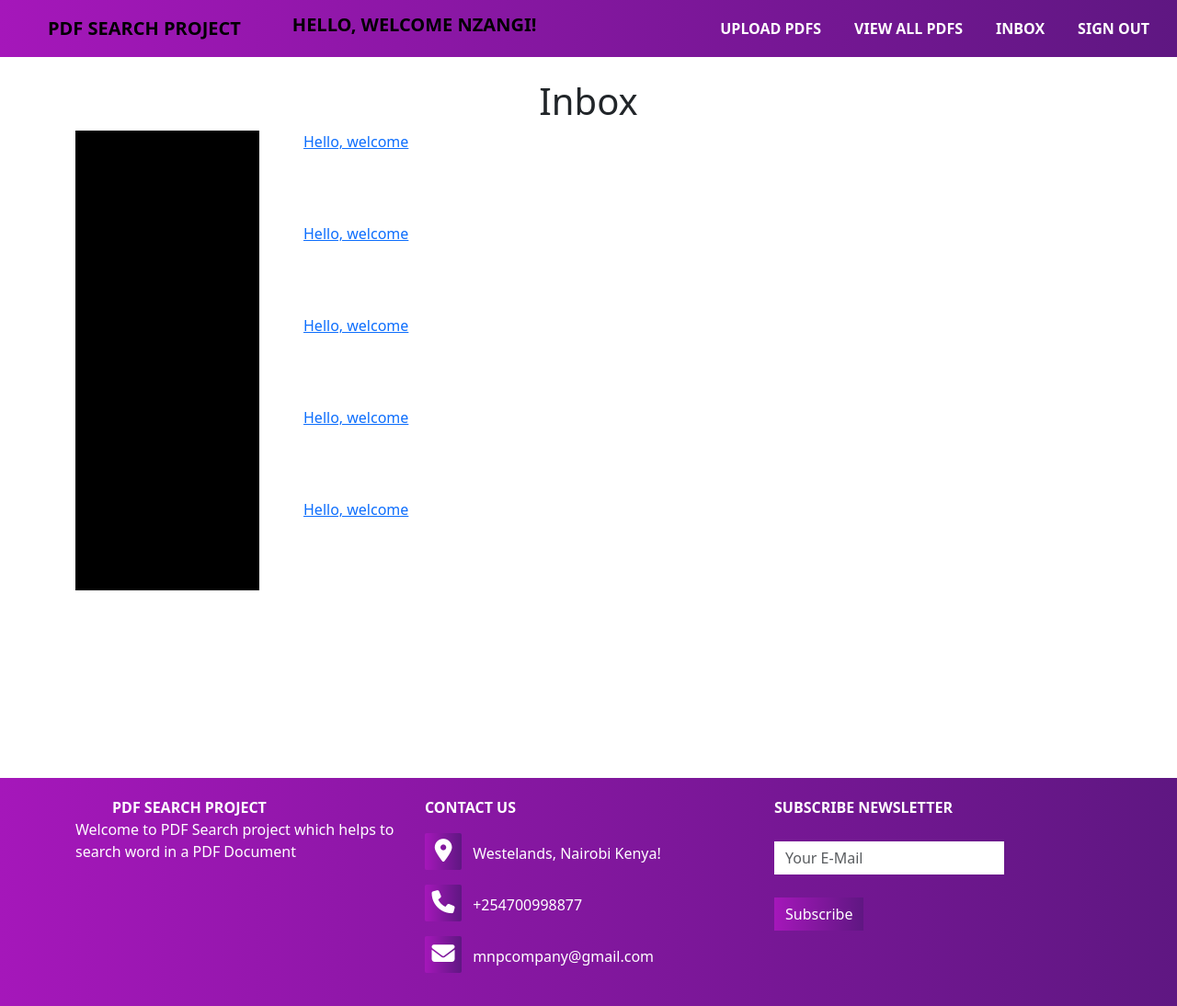
After one commit to nzangi/djangosearchapp, a Django app: page /inbox/ in a window 1280 px wide. The commit adds this page. Shown: the whole page at 92% size. Run offline with Django 5.2, Linux system fonts and the light colour scheme; a user stored in the database is signed in; data comes from the database, SQL or seed files in the repository; both versions use the stored data as it was after the commit; some libraries are stand-ins or nearby versions.

Commit message:
working on inbox function

```diff
--- a/base/templates/base/base.html
+++ b/base/templates/base/base.html
@@ -31,7 +31,7 @@
                 <a class="nav-link" href="{% url 'base:view_pdf' %}">View All PDFs</a>
               </li>
               <li class="nav-item">
-                <a class="nav-link" href="#">Inbox</a>
+                <a class="nav-link" href="{%url 'conversation:inbox' %}">Inbox</a>
               </li>
               <li class="nav-item">
                 <a class="nav-link" href="{% url 'users:logout' %}">Sign Out</a>
--- a/conversation/models.py
+++ b/conversation/models.py
@@ -13,8 +13,14 @@ class Conversation(models.Model):
     class Meta:
         ordering = ('-modified_at',)
 
+    def __str__(self):
+        return ",".join([member.username for member in self.members.all()])
+
 class ConversationMessage(models.Model):
     conversation = models.ForeignKey(Conversation,related_name='messages', on_delete=models.CASCADE)
     content = models.TextField()
     created_at = models.DateTimeField(auto_now_add=True)
     created_by = models.ForeignKey(User,related_name='created_messages',on_delete=models.CASCADE)
+
+    def __str__(self) -> str:
+        return f"Conversation from {self.created_by}"
--- /dev/null
+++ b/conversation/static/conversation/css/inbox.css
@@ -0,0 +1,5 @@
+.display-pdf{
+    height: 100px;
+    width: 200px;
+    background: black;
+}
--- /dev/null
+++ b/conversation/templates/conversation/inbox.html
@@ -0,0 +1,25 @@
+{% extends 'base/base.html' %}
+{% load static %}
+{% block title %}
+Inbox
+{% endblock %}
+
+{% block content %}
+    <link rel="stylesheet" type="text/css" href="{% static 'conversation/css/inbox.css' %}">
+
+    <div class="container">
+        <h1 class="text-center mt-4">Inbox</h1>
+        <div>
+                {% for  conversation in conversations %}
+                    <a href="#">
+                        <div class="d-sm-flex">
+                            <iframe class="display-pdf me-5" src="{{conversation.pdf_file.url}}" type="application/pdf"></iframe>
+                            <div class="message-body mb-green">
+                                Hello, welcome
+                            </div>
+                        </div>
+                    </a>
+                {% endfor %}
+        </div>
+    </div>
+{% endblock %}
--- a/conversation/urls.py
+++ b/conversation/urls.py
@@ -4,5 +4,6 @@ from conversation import views
 app_name='conversation'
 
 urlpatterns = [
+    path('',views.inbox,name='inbox'),
     path('new/<int:pdf_pk>/',views.new_conversation,name='new'),
 ]
--- a/conversation/views.py
+++ b/conversation/views.py
@@ -2,9 +2,11 @@ from django.shortcuts import render,get_object_or_404,redirect
 from base.models import UploadFileModel
 from conversation.forms import ConversationMessageForm
 from conversation.models import Conversation
+from django.contrib.auth.decorators import login_required
 
 
 # Create your views here.
+@login_required
 def new_conversation(request,pdf_pk):
     pdf_file = get_object_or_404(UploadFileModel,pk=pdf_pk)
     if pdf_file.pdf_user == request.user:
@@ -38,3 +40,8 @@ def new_conversation(request,pdf_pk):
 
 
     return render (request,'conversation/new.html',{'form':form})
+
+@login_required
+def inbox(request):
+    conversations  = Conversation.objects.filter(members__in=[request.user.id])
+    return render(request,'conversation/inbox.html',{'conversations':conversations})
```
Also changed, not shown: db.sqlite3, 1 other file.
